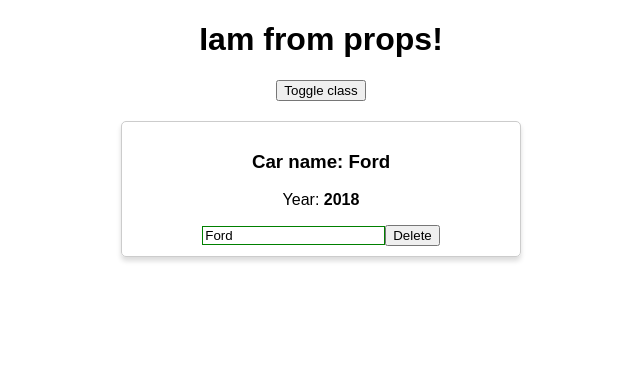
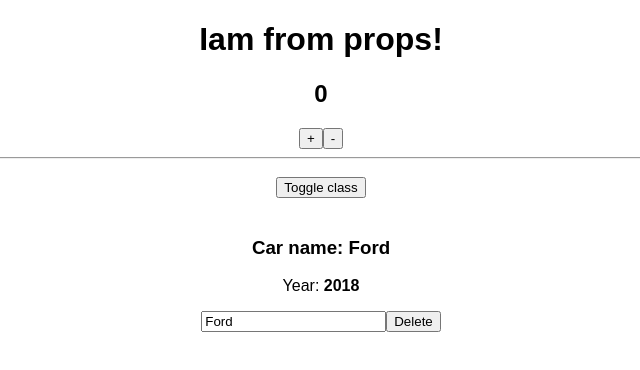
Before and after one commit to Max213141/ReactPraqctice, a React (Create React App) app: page / in a window 1280 px wide. Both pictures are taken after a click on the button "Toggle class". Shown: the top 370 px of the page, without its empty margins (319-959 px from the left). Built offline with nearby package versions, Linux system fonts and the light colour scheme.

Commit message:
Lifecycle functions HOC and so on

```diff
--- a/package.json
+++ b/package.json
@@ -3,6 +3,7 @@
   "version": "0.1.0",
   "private": true,
   "dependencies": {
+    "prop-types": "^15.7.2",
     "radium": "^0.26.1",
     "react": "^16.4.1",
     "react-dom": "^16.4.1",
--- a/src/App.js
+++ b/src/App.js
@@ -1,6 +1,8 @@
 import React, { Component } from 'react';
 import './App.css';
 import Car from './Car/Car'
+import ErrorBoundary from './ErrorBoundary/ErrorBoundary'
+import Counter from "./Counter/counter";
 
 class App extends Component {
 
@@ -45,7 +47,7 @@
     })
   }
 
-  componentWillMount() {
+  UNSAFE_componentWillMount() {
     console.log('componentWillMount')
   }
 
@@ -65,6 +67,7 @@
     if (this.state.showCars) {
       cars = this.state.cars.map((car,index) =>{
         return (
+           <ErrorBoundary key = {index}>
              <Car
                  key = {index}
                  name = {car.name}
@@ -72,6 +75,7 @@
                  onDelete = {this.deleteHandler.bind(this, index)}
                  onChangeName = { event => this.onChangeName(event.target.value, index)}
              />
+           </ErrorBoundary>
         )
       })
     }
@@ -81,9 +85,11 @@
         {/*<h1>{this.state.pageTitle}</h1>*/}
 
         <h1>{this.props.title}</h1>
-
+        <Counter />
+        <hr/>
         <button
           onClick={this.toggleClassHandler}
+          style = {{marginTop: '10px'}}
         >Toggle class</button>
 
         <div style = {{
--- a/src/Car/Car.js
+++ b/src/Car/Car.js
@@ -1,50 +1,32 @@
 import React from 'react'
-// import Radium from 'radium'
-import './car.css'
+import classes from './car.css'
+import PropTypes from  'prop-types'
+import withClass from "../HOC/withClass"
 
 class Car extends React.Component {
-    componentWillReceiveProps(nextProps){
-        console.log('componentWillReceiveProps', nextProps)
-    }
-
-    shouldComponentUpdate(nextProps, nextState){
-        console.log('shouldComponentUpdate', nextProps, nextState)
-        return true
-    }
-
-    componentWillUpdate(nextProps, nextState){
-        console.log('componentWillUpdate', nextProps, nextState)
-    }
-
-    componentDidUpdate(){
-        console.log('componentDidUpdate')
-    }
 
     render() {
+
+        // if(Math.random()>0.7) {
+        //     throw new Error('Car faild')
+        // }
+
         const inputClasses = ['input']
 
         if (this.props.name !== '') {
-            inputClasses.push('green')
+            inputClasses.push(classes.green)
         } else {
-            inputClasses.push('red')
+            inputClasses.push(classes.red)
         }
 
         if(this.props.name.length > 4) {
-            inputClasses.push('bold')
+            inputClasses.push(classes.bold)
         }
 
-        const style = {
-            border: '1px solid #ccc',
-            boxShadow: '0 4px 5px rgba(0, 0, 0, 0.14)',
-            ':hover': {
-                border: '1px solid #aaa',
-                boxShadow: '0 4px 15px 0 rgba(0, 0, 0, 0.25)',
-                cursor: 'pointer'
-            }
-        }
+
 
         return (
-            <div className='Car' style = {style}>
+            <React.Fragment>
                 <h3>Сar name: {this.props.name}</h3>
                 <p>Year: <strong>{this.props.year}</strong></p>
                 <input
@@ -54,9 +36,16 @@
                     className={inputClasses.join(' ')}
                 />
                 <button onClick={this.props.onDelete}>Delete</button>
-            </div>
+            </React.Fragment>
         )
     }
 }
 
-export default Car
+Car.propTypes = {
+    name: PropTypes.string,
+    year: PropTypes.number,
+    onChangename: PropTypes.func,
+    onDelete: PropTypes.func
+}
+
+export default withClass(Car, classes.Car)
--- a/src/Car/car.css
+++ b/src/Car/car.css
@@ -4,6 +4,14 @@
     padding: 10px;
     border-radius: 5px;
     transition: border, box-shadow .3s;
+    border: 1px solid #ccc;
+    box-shadow: 0 4px 5px rgba(0, 0, 0, 0.14);
+}
+
+.car:hover{
+    border: 1px solid #aaa;
+    boxShadow: 0 4px 15px 0 rgba(0, 0, 0, 0.25);
+    cursor: pointer
 }
 
 .input{
--- /dev/null
+++ b/src/Counter/counter.js
@@ -0,0 +1,41 @@
+import React, {Component} from 'react'
+import Auxiliary from "../HOC/Auxiliary";
+
+
+export  default class Counter extends Component{
+    state = {
+        counter: 0
+    }
+
+    addCounter = () => {
+        // this.setState({
+        //    counter: this.state.counter + 1
+        // })
+
+        this.setState((prevState) => {
+            return {
+                counter: prevState.counter + 1
+            }
+        })
+    }
+
+    render() {
+        return (
+            <Auxiliary>
+                <h2> {this.state.counter}</h2>
+                <button onClick = {this.addCounter}>+</button>
+                <button onClick ={() => this.setState({counter: this.state.counter -1 })}>
+                    -
+                </button>
+            </Auxiliary>
+        )
+
+        // return [
+        //         <h2 key={'1'}> {this.state.counter}</h2>,
+        //         <button key={'2'} onClick = {this.addCounter}>+</button>,
+        //         <button key={'3'} onClick ={() => this.setState({counter: this.state.counter -1 })}>
+        //             -
+        //         </button>
+        //     ]
+    }
+}
--- /dev/null
+++ b/src/ErrorBoundary/ErrorBoundary.js
@@ -0,0 +1,21 @@
+import React from 'react'
+
+export default class errorBoundary extends React.Component {
+
+    state = {
+        hasError: false
+    }
+
+    componentDidCatch(error, errorInfo) {
+        this.setState({hasError:true})
+    }
+
+    render() {
+        if(this.state.hasError) {
+           return <h1 style = {{color:'red'}} >
+                Something went wrong
+            </h1>
+        }
+        return this.props.children
+    }
+}
--- /dev/null
+++ b/src/HOC/Auxiliary.js
@@ -0,0 +1,7 @@
+
+
+const Auxiliary = (props) =>{
+    return props.children
+}
+
+export default Auxiliary
--- /dev/null
+++ b/src/HOC/withClass.js
@@ -0,0 +1,13 @@
+import React from 'react'
+
+const withClass = (Component, className) =>{
+    return (props) => {
+        return (
+            <div className={className}>
+                <Component {...props} />
+            </div>
+        )
+    }
+}
+
+export default  withClass
```
Also changed, not shown: 1 other file (tests, documents, lock files or other folders). Lines whose indentation alone changed are shown as unchanged.
